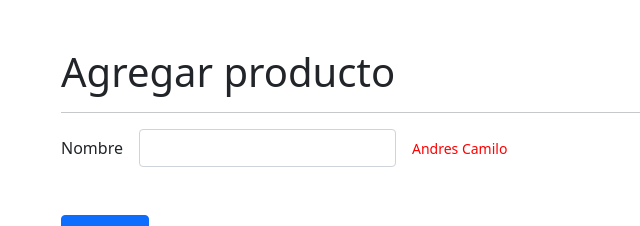
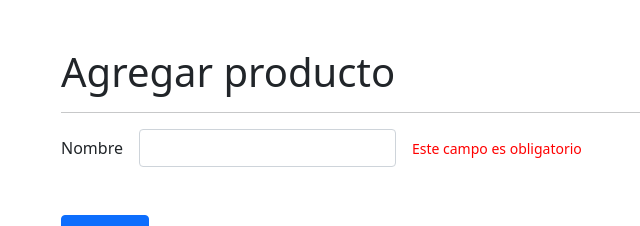
Before and after one commit to AndresCamiloChavez/DirectivasApp, an Angular app: page /productos/agregar in a window 1280 px wide. Shown: the top 226 px of the page, without its empty margins (21-661 px from the left). Built offline with nearby package versions, Linux system fonts and the light colour scheme.

Commit message:
Arerglos en la directiva

```diff
--- a/src/app/productos/pages/agregar/agregar.component.html
+++ b/src/app/productos/pages/agregar/agregar.component.html
@@ -11,7 +11,7 @@
             <input formControlName="nombre" class="form-control">
         </div>
         <div  class="col-auto">
-            <span appErrorMsg [mensaje]="mensaje" [color]="color" *ngIf="tieneError('nombre')"
+            <span appErrorMsg *ngIf="tieneError('nombre')"
             ></span>
         </div>
     </div>
--- a/src/app/shared/directives/error-msg.directive.ts
+++ b/src/app/shared/directives/error-msg.directive.ts
@@ -6,13 +6,12 @@ import { Directive, ElementRef, Input, OnChanges, OnInit, SimpleChanges } from '
 export class ErrorMsgDirective implements OnInit, OnChanges{
 
   htmlElement!: ElementRef<HTMLElement>
-  _mensaje: string = '';
+  _mensaje: string = 'Este campo es obligatorio';
   _color : string = 'red';
 
   @Input() set color(valor: string){
-    if(valor){
       this.htmlElement.nativeElement.style.color= valor;
-    }
+      this._color = valor;
   }
 
   @Input() set mensaje(valor: string){
@@ -22,6 +21,9 @@ export class ErrorMsgDirective implements OnInit, OnChanges{
 
   constructor(private el: ElementRef<HTMLElement> ) {
      this.htmlElement = el;
+     this.htmlElement.nativeElement.style.color= this._color;
+     this.htmlElement.nativeElement.innerText = this._mensaje;
+
   }
 
   ngOnInit(): void {
```
